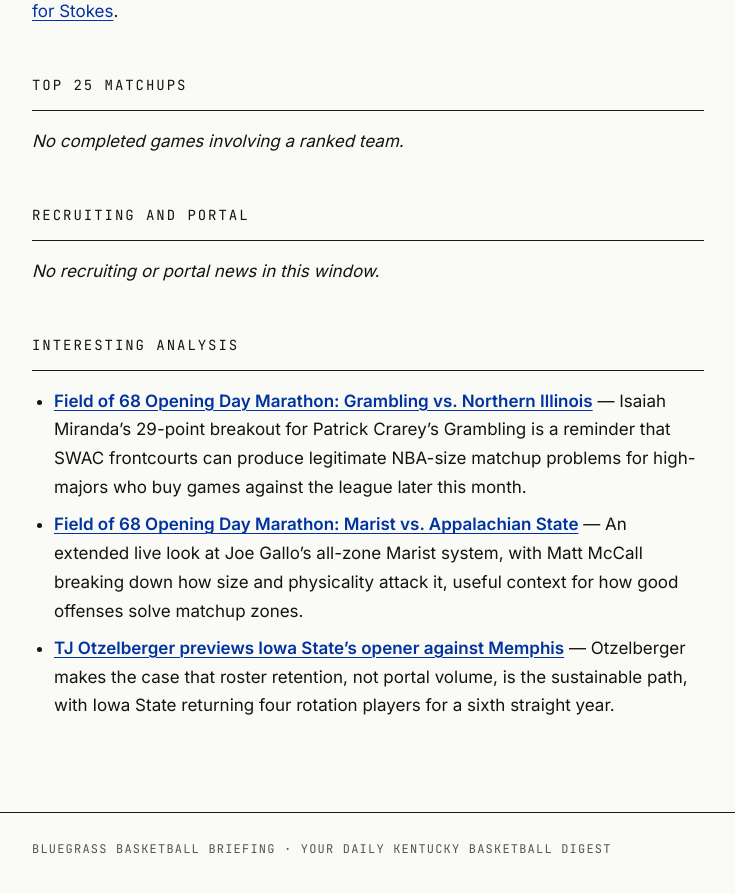
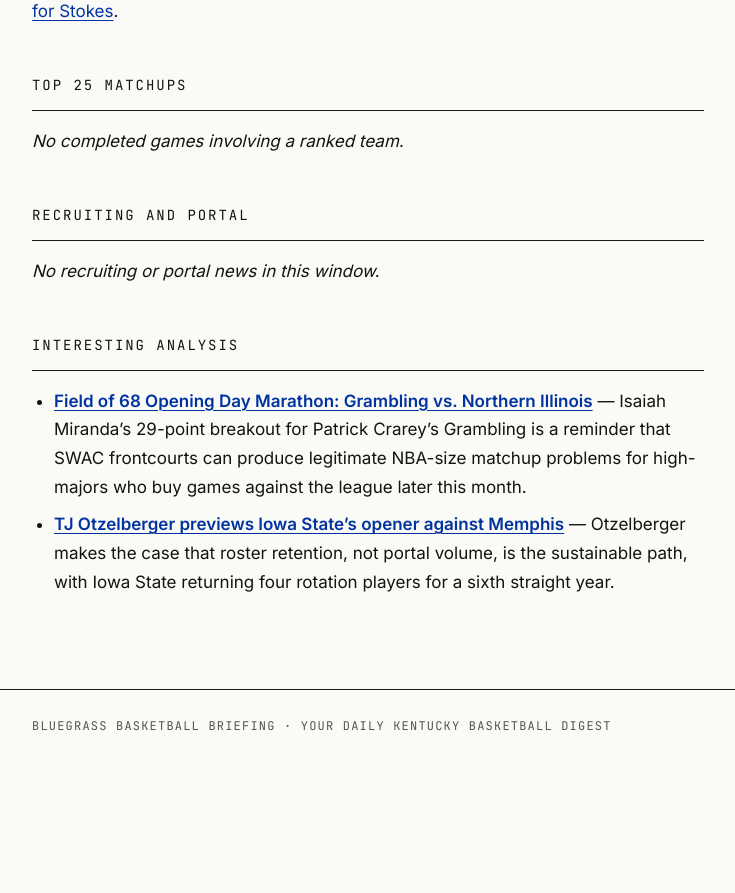
Before and after one commit to bryanbaise-tech/bluegrass-basketball-briefing, a Jekyll site: the page built from _posts/2026-11-01-bluegrass-basketball-briefing.md, in a window 1280 px wide and 900 px high, scrolled down 1451 px. Shown: the top 893 px of the window, without its empty margins (272-1007 px from the left). Built offline with Jekyll 4.4.1, drawn with Linux system fonts in a browser that asks for light colours; after the commit the page ends 2227 px from its top, so only the background shows below that.

Commit message:
Correct 2026-11-01 Briefing: remove contradicted Field of 68 bullet
The video is Appalachian State vs. Merrimack; the draft named Marist. The
verifier flagged it in its notes but left the bullet in the post.

Co-Authored-By: Claude Fable 5.1 <noreply@anthropic.com>

```diff
--- a/_posts/2026-11-01-bluegrass-basketball-briefing.md
+++ b/_posts/2026-11-01-bluegrass-basketball-briefing.md
@@ -36,5 +36,4 @@ Kentucky opens the regular season Tuesday in Rupp Arena against Manhattan, with
 ## Interesting Analysis
 
 - **[Field of 68 Opening Day Marathon: Grambling vs. Northern Illinois](https://www.youtube.com/watch?v=1LxX1gASlx4)** — Isaiah Miranda's 29-point breakout for Patrick Crarey's Grambling is a reminder that SWAC frontcourts can produce legitimate NBA-size matchup problems for high-majors who buy games against the league later this month.
-- **[Field of 68 Opening Day Marathon: Marist vs. Appalachian State](https://www.youtube.com/watch?v=AQ8oLSxSg2Y)** — An extended live look at Joe Gallo's all-zone Marist system, with Matt McCall breaking down how size and physicality attack it, useful context for how good offenses solve matchup zones.
 - **[TJ Otzelberger previews Iowa State's opener against Memphis](https://www.youtube.com/watch?v=nTCXCbYiXNM)** — Otzelberger makes the case that roster retention, not portal volume, is the sustainable path, with Iowa State returning four rotation players for a sixth straight year.
```
